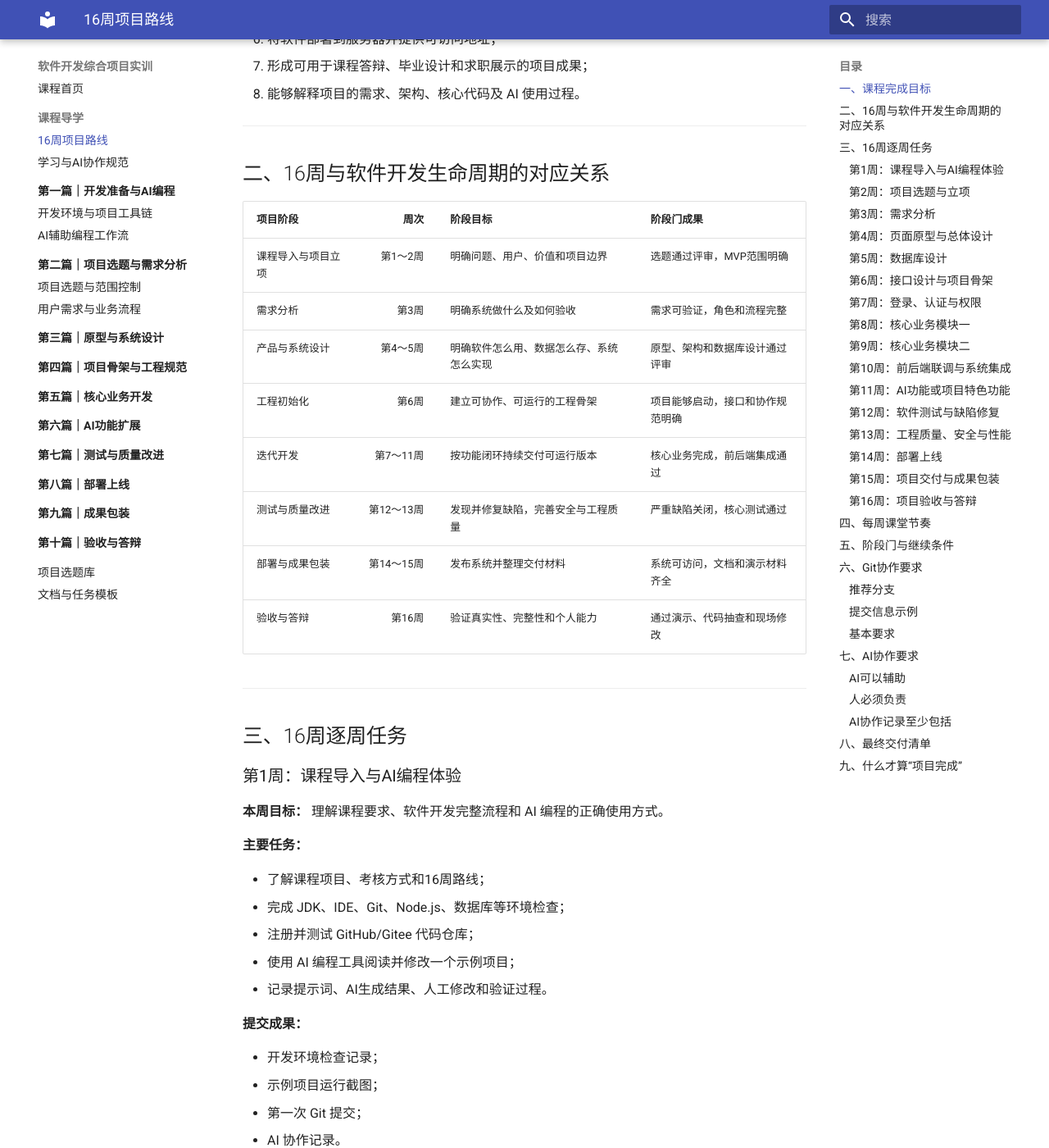
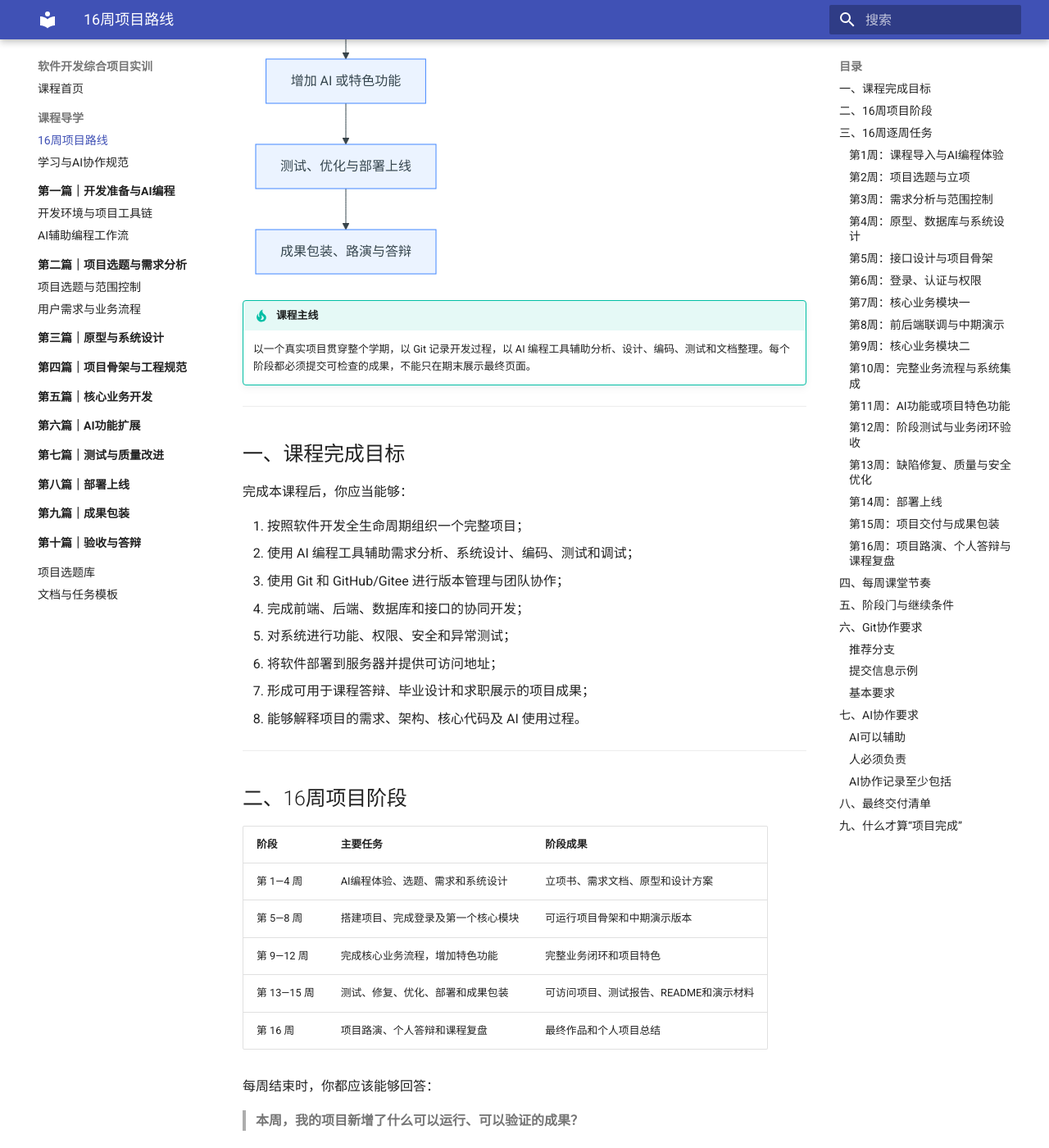
Before and after one commit to dedeguo/software-project-training-docs, an MkDocs documentation site: the page built from docs/guide/roadmap.md, in a window 1280 px wide and 1400 px high, scrolled down 770 px. Shown: the whole window at 82% size. Built offline with MkDocs 1.6.1 and Material for MkDocs 9.7.7, drawn with Linux system fonts in a browser that asks for light colours; some of the changed text lies outside the part shown.

Commit message:
docs: align project roadmap with course homepage

```diff
--- a/docs/guide/roadmap.md
+++ b/docs/guide/roadmap.md
@@ -1,19 +1,18 @@
 # 16周软件项目开发路线
 
-本课程不是“先写代码，最后交一个能运行的系统”，而是按照规范的软件开发流程，完成一个**需求清楚、设计合理、过程可追踪、功能可测试、系统可部署、成果可展示**的软件项目。
+这门课以一个真实软件项目贯穿整个学期。你将从一个真实问题出发，借助 AI 编程工具，逐步完成需求、设计、编码、测试、部署和答辩，最终交付一件**能够运行、能够展示、也能够讲清楚**的软件作品。
 
 16周内，项目将经历：
 
 ~~~mermaid
-flowchart LR
-    A[项目立项] --> B[需求分析]
-    B --> C[原型与系统设计]
-    C --> D[工程初始化]
-    D --> E[迭代开发]
-    E --> F[测试与优化]
-    F --> G[部署上线]
-    G --> H[验收答辩]
-    H -.反馈与改进.-> B
+flowchart TD
+    A["发现问题与项目选题"] --> B["需求分析与范围控制"]
+    B --> C["原型、数据库与系统设计"]
+    C --> D["搭建可运行的项目骨架"]
+    D --> E["实现核心业务闭环"]
+    E --> F["增加 AI 或特色功能"]
+    F --> G["测试、优化与部署上线"]
+    G --> H["成果包装、路演与答辩"]
 ~~~
 
 !!! tip "课程主线"
@@ -36,18 +35,19 @@ flowchart LR
 
 ---
 
-## 二、16周与软件开发生命周期的对应关系
+## 二、16周项目阶段
 
-| 项目阶段 | 周次 | 阶段目标 | 阶段门成果 |
-|---|---:|---|---|
-| 课程导入与项目立项 | 第1～2周 | 明确问题、用户、价值和项目边界 | 选题通过评审，MVP范围明确 |
-| 需求分析 | 第3周 | 明确系统做什么及如何验收 | 需求可验证，角色和流程完整 |
-| 产品与系统设计 | 第4～5周 | 明确软件怎么用、数据怎么存、系统怎么实现 | 原型、架构和数据库设计通过评审 |
-| 工程初始化 | 第6周 | 建立可协作、可运行的工程骨架 | 项目能够启动，接口和协作规范明确 |
-| 迭代开发 | 第7～11周 | 按功能闭环持续交付可运行版本 | 核心业务完成，前后端集成通过 |
-| 测试与质量改进 | 第12～13周 | 发现并修复缺陷，完善安全与工程质量 | 严重缺陷关闭，核心测试通过 |
-| 部署与成果包装 | 第14～15周 | 发布系统并整理交付材料 | 系统可访问，文档和演示材料齐全 |
-| 验收与答辩 | 第16周 | 验证真实性、完整性和个人能力 | 通过演示、代码抽查和现场修改 |
+| 阶段 | 主要任务 | 阶段成果 |
+| --- | --- | --- |
+| 第 1—4 周 | AI编程体验、选题、需求和系统设计 | 立项书、需求文档、原型和设计方案 |
+| 第 5—8 周 | 搭建项目、完成登录及第一个核心模块 | 可运行项目骨架和中期演示版本 |
+| 第 9—12 周 | 完成核心业务流程，增加特色功能 | 完整业务闭环和项目特色 |
+| 第 13—15 周 | 测试、修复、优化、部署和成果包装 | 可访问项目、测试报告、README和演示材料 |
+| 第 16 周 | 项目路演、个人答辩和课程复盘 | 最终作品和个人项目总结 |
+
+每周结束时，你都应该能够回答：
+
+> **本周，我的项目新增了什么可以运行、可以验证的成果？**
 
 ---
 
@@ -101,7 +101,7 @@ flowchart LR
 
 ---
 
-### 第3周：需求分析
+### 第3周：需求分析与范围控制
 
 **本周目标：** 明确系统必须做什么，以及做到什么程度才算完成。
 
@@ -127,9 +127,9 @@ flowchart LR
 
 ---
 
-### 第4周：页面原型与总体设计
+### 第4周：原型、数据库与系统设计
 
-**本周目标：** 在大规模编码前确定页面结构、操作流程和总体架构。
+**本周目标：** 在大规模编码前确定页面结构、操作流程、数据模型和总体架构。
 
 **主要任务：**
 
@@ -138,26 +138,7 @@ flowchart LR
 - 标注加载、空数据、错误和无权限状态；
 - 划分前端、后端和公共模块；
 - 确定主要技术栈；
-- 绘制系统架构图和功能模块图。
-
-**提交成果：**
-
-- 页面原型；
-- 页面流程图；
-- 系统架构图；
-- 功能模块图；
-- 技术选型说明。
-
-**验收重点：** 页面与需求一一对应，核心业务流程能够在原型中完整走通。
-
----
-
-### 第5周：数据库设计
-
-**本周目标：** 将业务对象和规则转化为合理的数据模型。
-
-**主要任务：**
-
+- 绘制系统架构图和功能模块图；
 - 识别核心实体及实体关系；
 - 绘制数据库 ER 图；
 - 设计表、字段、主键、外键和索引；
@@ -167,19 +148,21 @@ flowchart LR
 
 **提交成果：**
 
+- 页面原型；
+- 页面流程图；
+- 系统架构图；
+- 功能模块图；
+- 技术选型说明；
 - 数据库 ER 图；
-- 数据字典；
-- 建表 SQL；
-- 初始化数据脚本；
-- 数据库设计说明。
+- 数据字典、建表 SQL 和初始化数据脚本。
 
-**验收重点：** 数据表能支持业务需求，关系清楚，关键约束和字段含义明确。
+**验收重点：** 页面与需求一一对应，核心业务流程能够在原型中完整走通，数据模型能够支持核心业务和权限边界。
 
 ---
 
-### 第6周：接口设计与项目骨架
+### 第5周：接口设计与项目骨架
 
-**本周目标：** 建立团队可共同开发的工程基础。
+**本周目标：** 搭建可协作、可运行的工程骨架，并明确前后端协作接口。
 
 **主要任务：**
 
@@ -190,6 +173,7 @@ flowchart LR
 - 设计 RESTful API；
 - 编写请求参数、返回结果、错误码和权限要求；
 - 配置 Swagger/OpenAPI 或 Apifox；
+- 使用第 4 周的数据库脚本初始化开发数据；
 - 建立基础持续集成检查。
 
 **提交成果：**
@@ -204,7 +188,7 @@ flowchart LR
 
 ---
 
-### 第7周：登录、认证与权限
+### 第6周：登录、认证与权限
 
 **本周目标：** 完成用户进入系统所需的身份认证和权限控制。
 
@@ -258,6 +242,31 @@ flowchart LR
 
 ---
 
+### 第8周：前后端联调与中期演示
+
+**本周目标：** 将项目骨架、登录权限和第一个核心模块集成为可连续演示的中期版本。
+
+**主要任务：**
+
+- 统一已完成接口的参数、返回格式和错误处理；
+- 检查登录状态、路由权限和数据刷新；
+- 处理加载、空数据和异常状态；
+- 清理中期版本中的临时代码和模拟数据；
+- 执行登录、权限和核心模块集成测试；
+- 完成中期演示并记录反馈。
+
+**提交成果：**
+
+- 可运行的中期演示版本；
+- 中期演示记录；
+- 联调问题清单；
+- 集成测试记录；
+- 下一阶段改进清单。
+
+**验收重点：** 登录、权限和第一个核心业务能够从开始到结束连续演示，不依赖手工修改数据库。
+
+---
+
 ### 第9周：核心业务模块二
 
 **本周目标：** 完成项目最有价值的业务规则和多角色协作流程。
@@ -281,9 +290,9 @@ flowchart LR
 
 ---
 
-### 第10周：前后端联调与系统集成
+### 第10周：完整业务流程与系统集成
 
-**本周目标：** 将分散功能集成为一个连贯、稳定的系统。
+**本周目标：** 将分散功能集成为一个连贯系统，形成能够完整演示的核心业务流程。
 
 **主要任务：**
 
@@ -337,9 +346,9 @@ flowchart LR
 
 ---
 
-### 第12周：软件测试与缺陷修复
+### 第12周：阶段测试与业务闭环验收
 
-**本周目标：** 依据需求和验收标准系统地发现问题。
+**本周目标：** 依据需求和验收标准验证核心业务闭环，确认完整业务流程和项目特色达到阶段目标。
 
 **主要任务：**
 
@@ -347,27 +356,30 @@ flowchart LR
 - 准备边界值、错误值和空值测试数据；
 - 执行测试并记录实际结果；
 - 建立缺陷清单并确定严重程度；
-- 修复缺陷后执行回归测试；
-- 检查需求是否均有测试证据。
+- 检查核心需求是否均有测试证据；
+- 连续演示完整业务流程和特色功能；
+- 整理第 13 周需要修复和优化的问题。
 
 **提交成果：**
 
 - 测试计划；
 - 测试用例；
 - 缺陷清单；
-- 缺陷修复记录；
-- 回归测试结果。
+- 核心业务闭环验收记录；
+- 完整业务和特色功能演示版本。
 
-**验收重点：** 测试用例不能只有正常流程，必须覆盖错误参数、越权访问和边界情况。
+**验收重点：** 核心业务能够连续演示并具有测试证据；测试不能只有正常流程，必须覆盖错误参数、越权访问和边界情况。
 
 ---
 
-### 第13周：工程质量、安全与性能
+### 第13周：缺陷修复、质量与安全优化
 
-**本周目标：** 从“功能能运行”提升到“系统更可靠、可维护”。
+**本周目标：** 修复阶段验收发现的问题，将系统从“功能能运行”提升到“更可靠、可维护”。
 
 **主要任务：**
 
+- 按严重程度修复第 12 周发现的缺陷；
+- 执行回归测试并记录修复结果；
 - 完善参数校验、全局异常和日志；
 - 检查 SQL 注入、XSS、越权和文件上传风险；
 - 检查密码、密钥和隐私数据保护；
@@ -379,6 +391,7 @@ flowchart LR
 **提交成果：**
 
 - 工程质量检查表；
+- 缺陷修复与回归测试记录；
 - 安全检查记录；
 - 性能测试或优化记录；
 - 重构前后说明；
@@ -441,9 +454,9 @@ flowchart LR
 
 ---
 
-### 第16周：项目验收与答辩
+### 第16周：项目路演、个人答辩与课程复盘
 
-**本周目标：** 证明项目成果真实、完整，并能说明个人贡献。
+**本周目标：** 通过项目路演和个人答辩证明成果真实、完整，并总结可以迁移到后续项目中的经验。
 
 **答辩环节：**
 
@@ -455,7 +468,8 @@ flowchart LR
 6. 接受代码抽查；
 7. 完成现场小修改；
 8. 说明 AI 使用过程、人工决策和验证方法；
-9. 总结项目不足和后续迭代计划。
+9. 总结项目不足和后续迭代计划；
+10. 复盘 16 周学习过程和 AI 协同开发方法。
 
 **提交成果：**
 
@@ -464,7 +478,8 @@ flowchart LR
 - 项目验收材料；
 - 答辩 PPT 和演示视频；
 - 个人贡献说明；
-- 项目复盘报告。
+- 个人项目总结；
+- 课程复盘报告。
 
 **验收重点：** 能解释、能定位、能修改自己的代码，而不是只会运行一个由 AI 生成的项目。
 
@@ -484,13 +499,11 @@ flowchart LR
 建议每周至少形成一个可运行版本，并使用版本标签记录重要里程碑：
 
 ~~~text
-v0.1  项目骨架
-v0.2  登录与权限
-v0.3  核心业务一
-v0.4  核心业务二
-v0.5  特色功能
-v0.9  发布候选版本
-v1.0  课程验收版本
+v0.1  第4周：立项、需求和设计方案
+v0.3  第8周：项目骨架和中期演示版本
+v0.5  第12周：完整业务闭环和项目特色
+v0.9  第15周：部署版本和完整演示材料
+v1.0  第16周：课程验收版本
 ~~~
 
 ---
@@ -499,15 +512,13 @@ v1.0  课程验收版本
 
 项目不能只按时间向后推进。进入下一阶段前，应完成对应的质量检查。
 
-| 阶段门 | 必须满足的条件 |
-|---|---|
-| 立项通过 | 用户、问题、价值和MVP范围清楚 |
-| 需求通过 | 核心需求有验收标准，角色和业务流程完整 |
-| 设计通过 | 原型、架构、数据库和接口能够支撑需求 |
-| 开发准入 | 项目骨架可运行，Git、环境和协作规范明确 |
-| 测试准入 | 核心业务完成，系统可以连续演示 |
-| 发布准入 | 严重缺陷关闭，部署、备份和回滚方案可执行 |
-| 最终验收 | 系统可访问，文档齐全，成员能解释并修改代码 |
+| 阶段门 | 周次 | 必须满足的条件 |
+| --- | --- | --- |
+| 立项、需求与设计通过 | 第 1—4 周 | 用户、问题、价值和MVP范围清楚；核心需求可验收；原型、架构和数据库设计能够支撑需求 |
+| 中期版本通过 | 第 5—8 周 | 项目骨架可运行，登录权限和第一个核心业务能够连续演示 |
+| 业务闭环通过 | 第 9—12 周 | 核心业务流程完整，特色功能与项目结合，主要需求具有测试证据 |
+| 发布与交付通过 | 第 13—15 周 | 严重缺陷关闭，系统可访问，测试报告、README和演示材料齐全 |
+| 最终验收通过 | 第 16 周 | 完成项目路演和个人答辩，成员能解释、定位并修改本人代码 |
 
 ---
 
```
Also changed, not shown: other parts of docs/guide/roadmap.md (+1 -1 lines), docs/index.md (+1 -1 lines), 1 other file.
